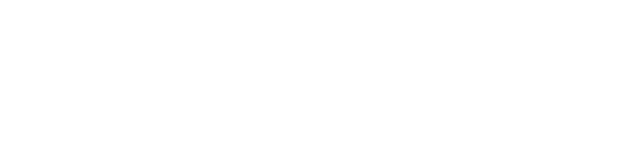
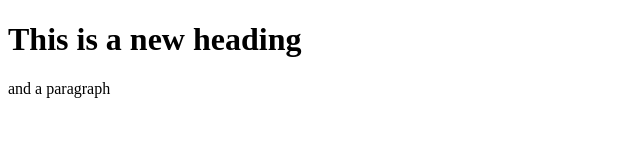
Before and after one commit to shusterdani/github-rep, a plain HTML site: page index.html in a window 1280 px wide. Shown: the whole page, without its empty margins (0-640 px from the left). Drawn offline with Linux system fonts and the light colour scheme.

Commit message:
second commit

```diff
--- a/index.html
+++ b/index.html
@@ -6,6 +6,8 @@
     <title>Document</title>
 </head>
 <body>
+    <h1>This is a new heading</h1>
+    <p>and a paragraph</p>
 
 </body>
 </html>
```
